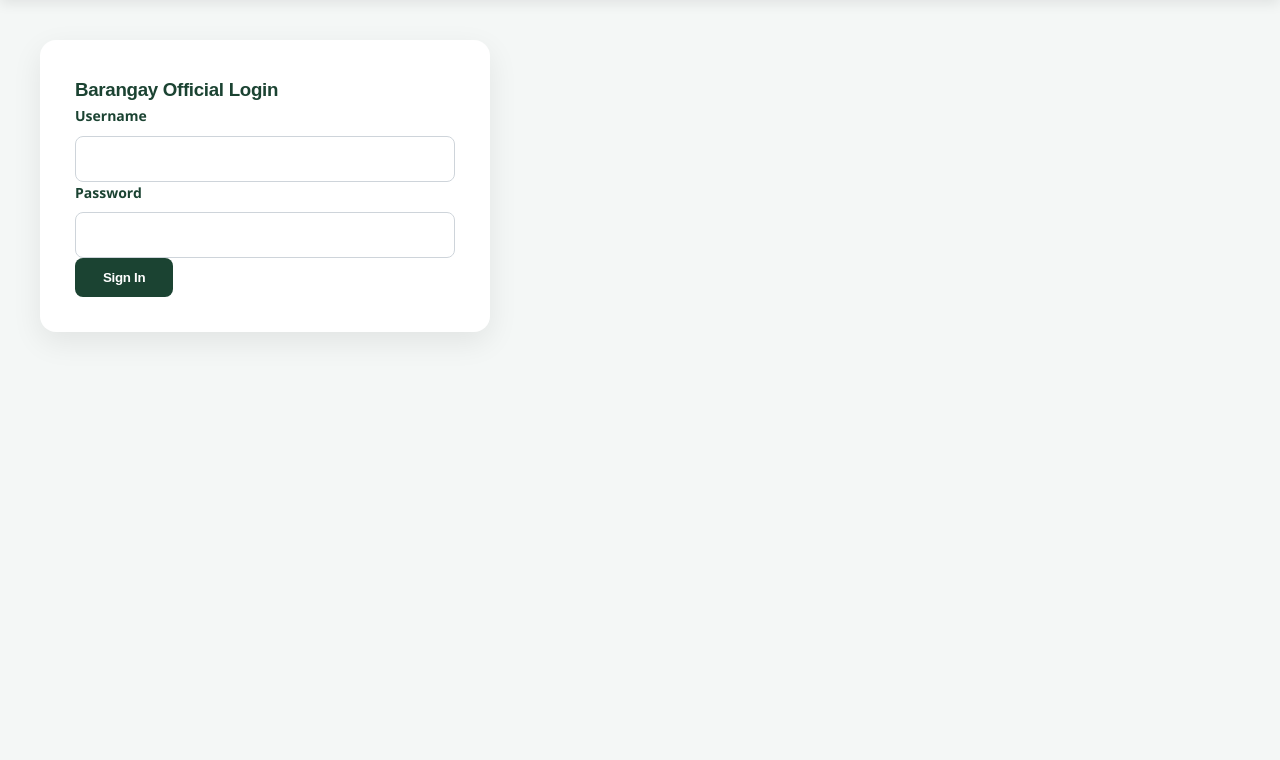
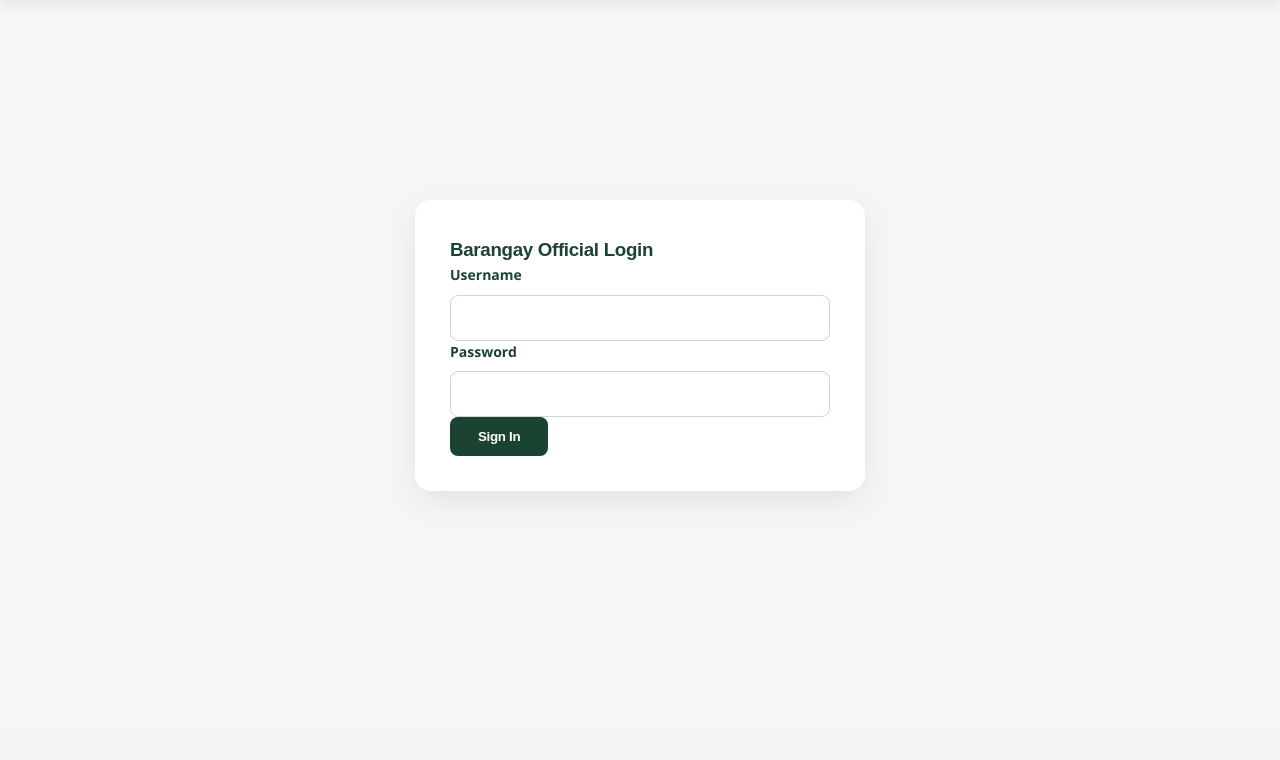
Before and after one commit to Rowland969/cirrms-system, a Flask app: page /admin/login in a window 1280 px wide. Shown: the part 70-830 px from the top of the page. After the commit the page ends 565 px from the top, so only its background shows below. Run offline with Flask 3, Linux system fonts and the light colour scheme.

Commit message:
Center login card with flexbox wrapper

```diff
--- a/templates/login.html
+++ b/templates/login.html
@@ -1,12 +1,12 @@
 {% extends "base.html" %}
 
 {% block content %}
-<div class="container d-flex justify-content-center align-items-center" style="min-height: 85vh;">
-    <div class="card shadow-lg p-4 text-center" style="max-width: 450px; width: 100%; border-radius: 16px; border: none;">
+<div style="display: flex; justify-content: center; align-items: center; min-height: 80vh; width: 100%; padding: 20px;">
+    <div class="card shadow-lg p-4 text-center" style="max-width: 450px; width: 100%; border-radius: 16px; border: none; background: white;">
         <div class="mb-3">
             <i class="bi bi-shield-lock text-success" style="font-size: 3rem;"></i>
         </div>
-        <h3 class="fw-bold mb-2" style="color: #1b4332;">Barangay Official Login</h3>
+        <h3 class="fw-bold mb-3" style="color: #1b4332;">Barangay Official Login</h3>
 
         {% with messages = get_flashed_messages(with_categories=true) %}
             {% if messages %}
```
